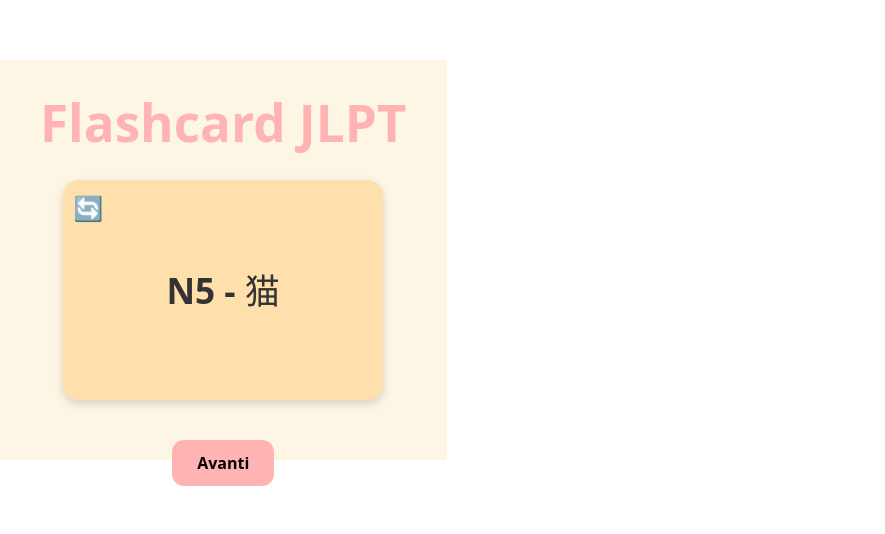
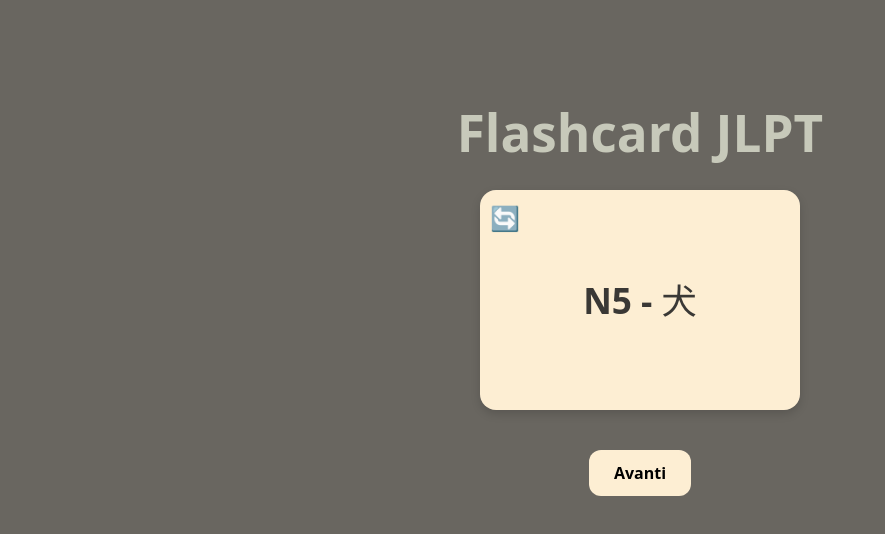
Before and after one commit to shgtns/jlpt-flashcard, a React (Vite) app: page / in a window 1280 px wide. Shown: the part 140-674 px from the top of the page, without its empty margins (0-885 px from the left). Built offline with nearby package versions, Linux system fonts and the light colour scheme.

Commit message:
first styling

```diff
--- a/src/App.css
+++ b/src/App.css
@@ -4,11 +4,15 @@ html, body {
   margin: 0;
 }
 
+#root{
+  width: 100%;
+  height: 100%;
+}
 .App {
   font-family: system-ui, sans-serif;
-  background: #fef6e4;
-  color: #333;
-  padding: 0 40px 20px;
+  background: #696660;
+  color: #3a3835;
+  padding: 0 40px 70px;
   text-align: center;
   display: flex;
   flex-direction: column;
@@ -20,7 +24,7 @@ html, body {
 
 h1 {
   margin-bottom: 30px;
-  color: #ffb3b3;
+  color: #c7c9ba;
 }
 
 .card-container {
@@ -43,7 +47,7 @@ h1 {
   transform: rotateY(180deg);
 }
 
-.card .front, .card .back {
+.card .front, .card .back, .riepilogo {
   position: absolute;
   width: 100%;
   height: 100%;
@@ -57,12 +61,12 @@ h1 {
   box-shadow: 0 4px 10px rgba(0,0,0,0.15);
 }
 
-.card .front {
-  background: #ffe0ac;
+.card .front, .riepilogo {
+  background: #fdeed3;
 }
 
 .card .back {
-  background: #cce7ff;
+  background: #daccff;
   transform: rotateY(180deg);
   text-align: left;
 }
@@ -84,7 +88,7 @@ button {
   margin-top: 40px; /* più spazio dalla carta */
   padding: 12px 25px;
   border: none;
-  background: #ffb3b3;
+  background: #fdeed3;
   border-radius: 12px;
   cursor: pointer;
   font-weight: bold;
@@ -93,5 +97,6 @@ button {
 }
 
 button:hover {
-  background: #ff9999;
+  background: #4b0303;
+  color: #fdeed3;
 }
--- a/src/App.jsx
+++ b/src/App.jsx
@@ -63,6 +63,9 @@ function App() {
               <p><strong>Lettura:</strong> {selezionate[index].lettura}</p>
               <p><strong>Significato:</strong> {selezionate[index].significato}</p>
               <p><em>{selezionate[index].frase}</em></p>
+              <p><em><a href={`https://jisho.org/search/${encodeURIComponent(selezionate[index].parola)}%20%23sentences`}>
+                       Cerca frase su Jisho
+                     </a></em></p>
             </div>
           </div>
           <button onClick={prossimaCarta}>Avanti</button>
@@ -72,7 +75,7 @@ function App() {
           <h2>Riepilogo</h2>
           <ul>
             {selezionate.map((p, i) => (
-              <li key={i}>{p.livello} - {p.parola}</li>
+              <li key={i}>{p.livello} - {p.parola} - {p.lettura}</li>
             ))}
           </ul>
           <button onClick={() => generaCasuali()}>Altre 5</button>
```
Also changed, not shown: public/parole.csv.
